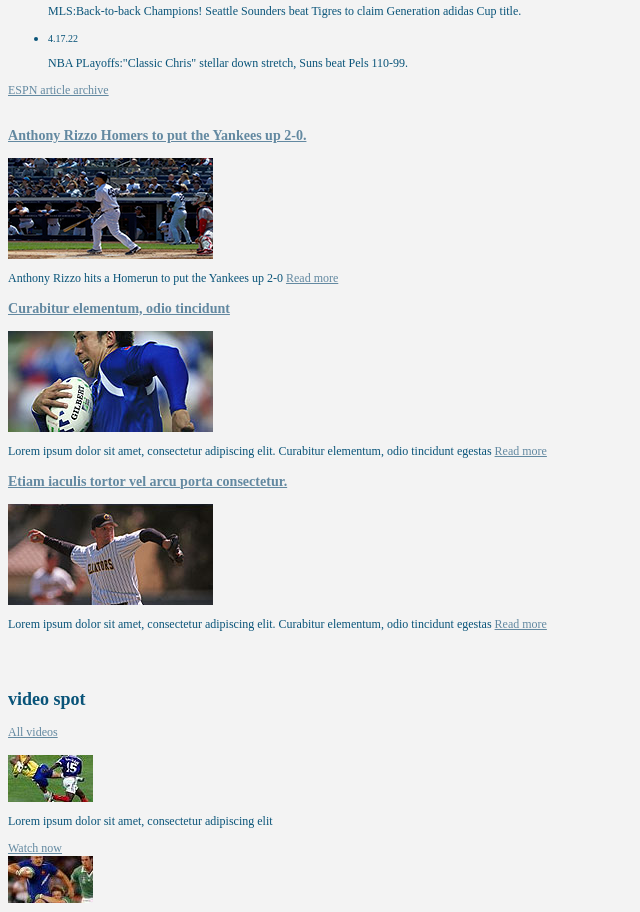
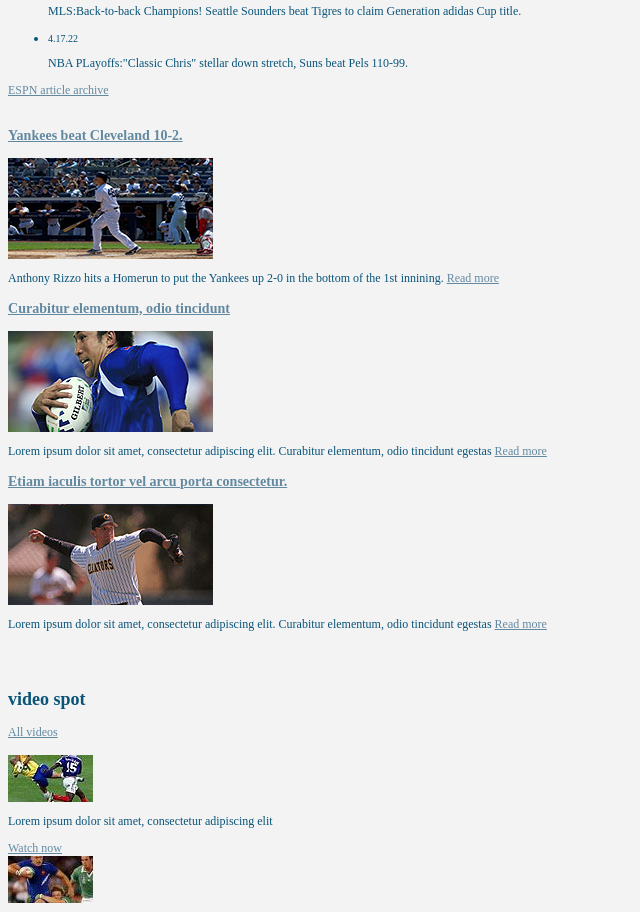
Before and after one commit to vinny1973/vinny1973.github.io, a plain HTML site: page index.html in a window 1280 px wide. Shown: the part 1640-2552 px from the top of the page, without its empty margins (0-640 px from the left). Drawn offline with Linux system fonts and the light colour scheme; files that its build step writes are made by us from their sources.

Commit message:
Update index.html

```diff
--- a/index.html
+++ b/index.html
@@ -145,9 +145,9 @@
     <div id="content">
       <div class="cl">&nbsp;</div>
       <div class="grey-box">
-        <h3><a href="http://www.mlb.com/yankees/video/anthony-rizzo-homers-5-on-a-line-drive-to-right-center-field-aaron-judge?t=electrified-moments">Anthony Rizzo Homers to put the Yankees up 2-0.</a></h3>
+        <h3><a href="http://www.mlb.com/yankees/video/anthony-rizzo-homers-5-on-a-line-drive-to-right-center-field-aaron-judge?t=electrified-moments">Yankees beat Cleveland 10-2.</a></h3>
         <a href="http://www.mlb.com/yankees/video/anthony-rizzo-homers-5-on-a-line-drive-to-right-center-field-aaron-judge?t=electrified-moments/"><img src="css/images/main-1.jpg" alt="" /></a>
-        <p> <span>Anthony Rizzo hits a Homerun to put the Yankees up 2-0</span> <a href="http://www.mlb.com/yankees/video/anthony-rizzo-homers-5-on-a-line-drive-to-right-center-field-aaron-judge?t=electrified-moments" class="button">Read more</a> </p>
+        <p> <span>Anthony Rizzo hits a Homerun to put the Yankees up 2-0 in the bottom of the 1st innining.</span> <a href="http://www.mlb.com/yankees/video/anthony-rizzo-homers-5-on-a-line-drive-to-right-center-field-aaron-judge?t=electrified-moments" class="button">Read more</a> </p>
       </div>
       <div class="grey-box">
         <h3><a href="http://all-free-download.com/free-website-templates/">Curabitur elementum, odio tincidunt </a></h3>
```
